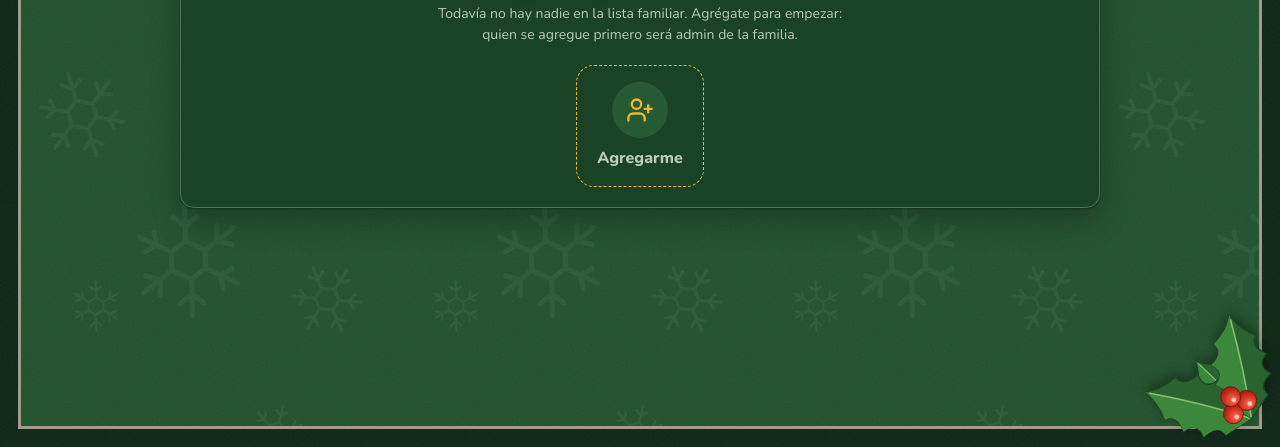
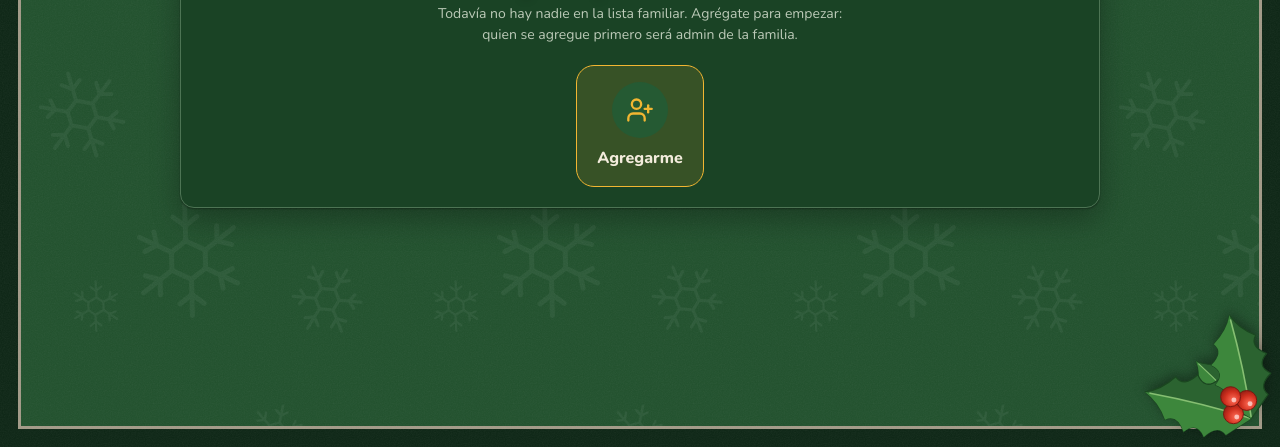
Before and after one commit to aleeche/ListaDeseosNavidad2026, a plain HTML site: page site/index.html in a window 1280 px wide. In both pictures the pointer is over the button "Agregarme". Shown: the part 353-800 px from the top of the page. Drawn offline with nearby package versions, Linux system fonts and the light colour scheme.

Commit message:
Corrige el hover de «Agregarme»
En hover el borde punteado de «Agregarme» / «No estoy en la lista» pasa a
continuo, con fondo dorado tenue y texto crema. El punteado dorado de 1px,
al subir el botón, se veía cortado y disparejo con escalas de pantalla
fraccionarias (125 %, 150 %).

```diff
--- a/site/css/estilos.css
+++ b/site/css/estilos.css
@@ -1176,6 +1176,15 @@ code {
 .miembro-opcion.nuevo {
   border-style: dashed;
   color: var(--tenue);
+  transition: transform 0.12s ease, border-color 0.12s ease, background-color 0.12s ease, color 0.12s ease;
+}
+
+/* En hover el borde punteado pasa a continuo: el punteado dorado de 1px, al subir el botón,
+   se ve cortado y disparejo con escalas de pantalla fraccionarias (125 %, 150 %). */
+.miembro-opcion.nuevo:hover {
+  border-style: solid;
+  background: var(--oro-suave);
+  color: var(--tinta);
 }
 
 .miembro-opcion .insignia-admin {
```
